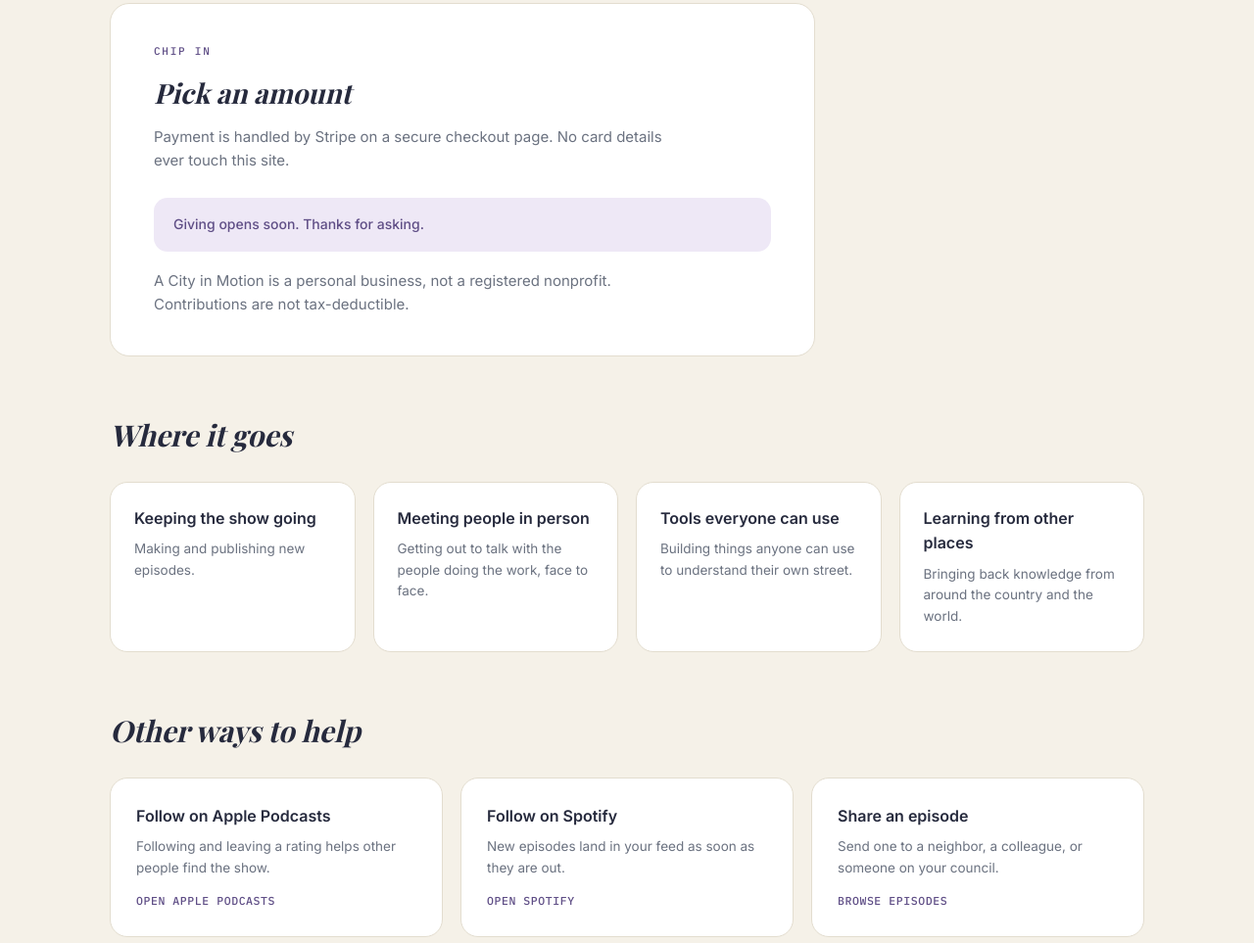
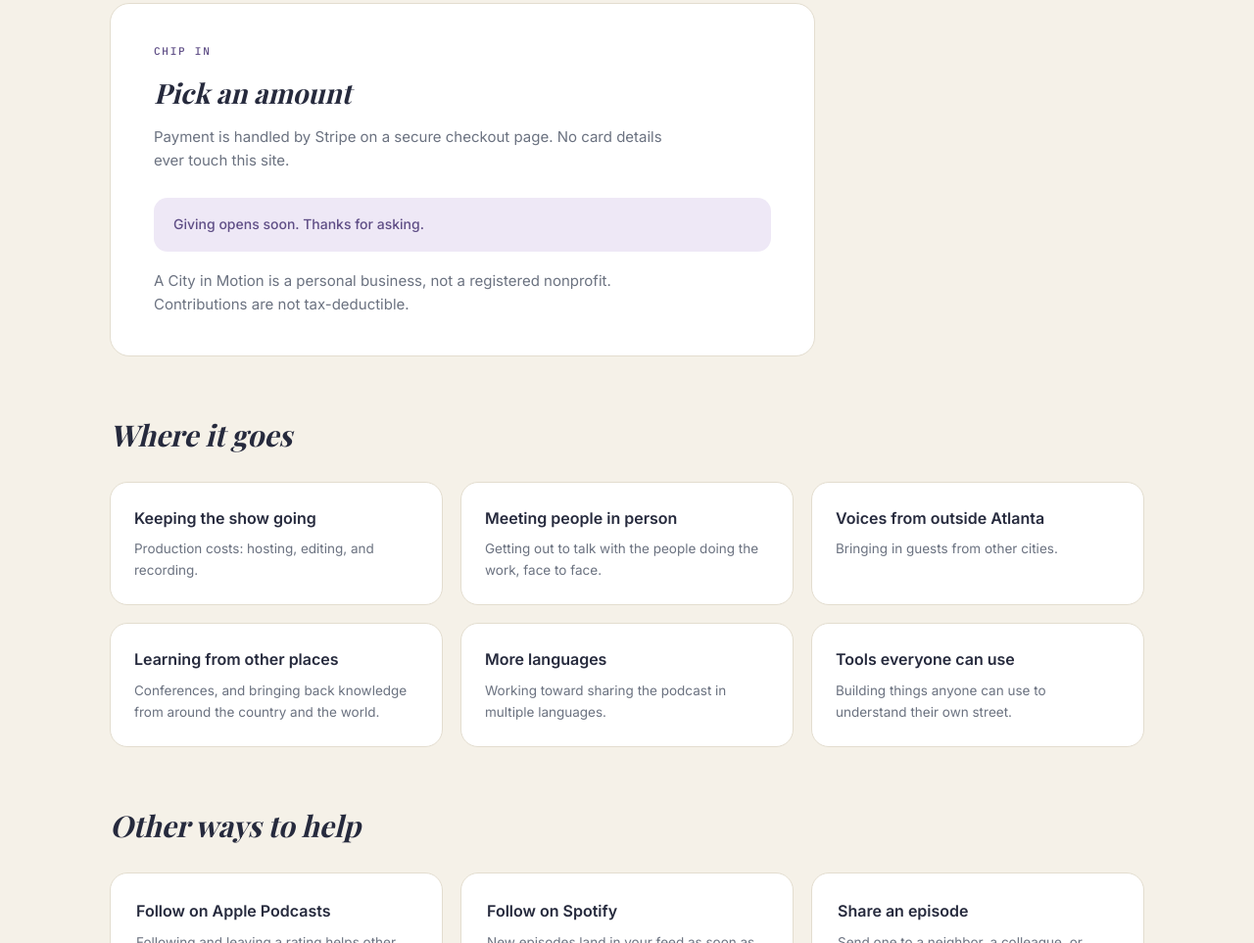
Before and after one commit to jeremiahladucapro-spec/acityinmotion, a website: page site/support.html in a window 1280 px wide. Shown: the part 291-1254 px from the top of the page at 98% size. Drawn offline with nearby package versions, Linux system fonts and the light colour scheme; a web font is replaced by a local one.

Commit message:
Expand where the money goes on the Support page
Six cards now: production costs, meeting people in person, guests from
outside Atlanta, conferences and learning from other places, sharing
the podcast in more languages, and tools everyone can use.

Co-Authored-By: Claude Fable 5.2 <noreply@anthropic.com>
Claude-Session: https://claude.ai/code/session_01DnTKPKNwHEvXH4idUHqyAQ

```diff
--- a/site/support.html
+++ b/site/support.html
@@ -100,7 +100,7 @@ nav.links a:hover,nav.links a.active{color:var(--navy);}
 [hidden]{display:none !important;}
 
 .give-actions .btn{min-width:92px;}
-.goes{display:grid;grid-template-columns:repeat(4,1fr);gap:18px;margin-top:24px;}
+.goes{display:grid;grid-template-columns:repeat(3,1fr);gap:18px;margin-top:24px;}
 .goes-item{
   background:var(--card);border:1px solid var(--line);border-radius:18px;padding:24px 24px;
   display:flex;flex-direction:column;gap:8px;
@@ -197,19 +197,27 @@ footer .foot-links a:hover{color:var(--navy);}
     <div class="goes">
       <div class="goes-item">
         <span class="way-title">Keeping the show going</span>
-        <span class="way-desc">Making and publishing new episodes.</span>
+        <span class="way-desc">Production costs: hosting, editing, and recording.</span>
       </div>
       <div class="goes-item">
         <span class="way-title">Meeting people in person</span>
         <span class="way-desc">Getting out to talk with the people doing the work, face to face.</span>
       </div>
       <div class="goes-item">
-        <span class="way-title">Tools everyone can use</span>
-        <span class="way-desc">Building things anyone can use to understand their own street.</span>
+        <span class="way-title">Voices from outside Atlanta</span>
+        <span class="way-desc">Bringing in guests from other cities.</span>
       </div>
       <div class="goes-item">
         <span class="way-title">Learning from other places</span>
-        <span class="way-desc">Bringing back knowledge from around the country and the world.</span>
+        <span class="way-desc">Conferences, and bringing back knowledge from around the country and the world.</span>
+      </div>
+      <div class="goes-item">
+        <span class="way-title">More languages</span>
+        <span class="way-desc">Working toward sharing the podcast in multiple languages.</span>
+      </div>
+      <div class="goes-item">
+        <span class="way-title">Tools everyone can use</span>
+        <span class="way-desc">Building things anyone can use to understand their own street.</span>
       </div>
     </div>
   </div>
```
